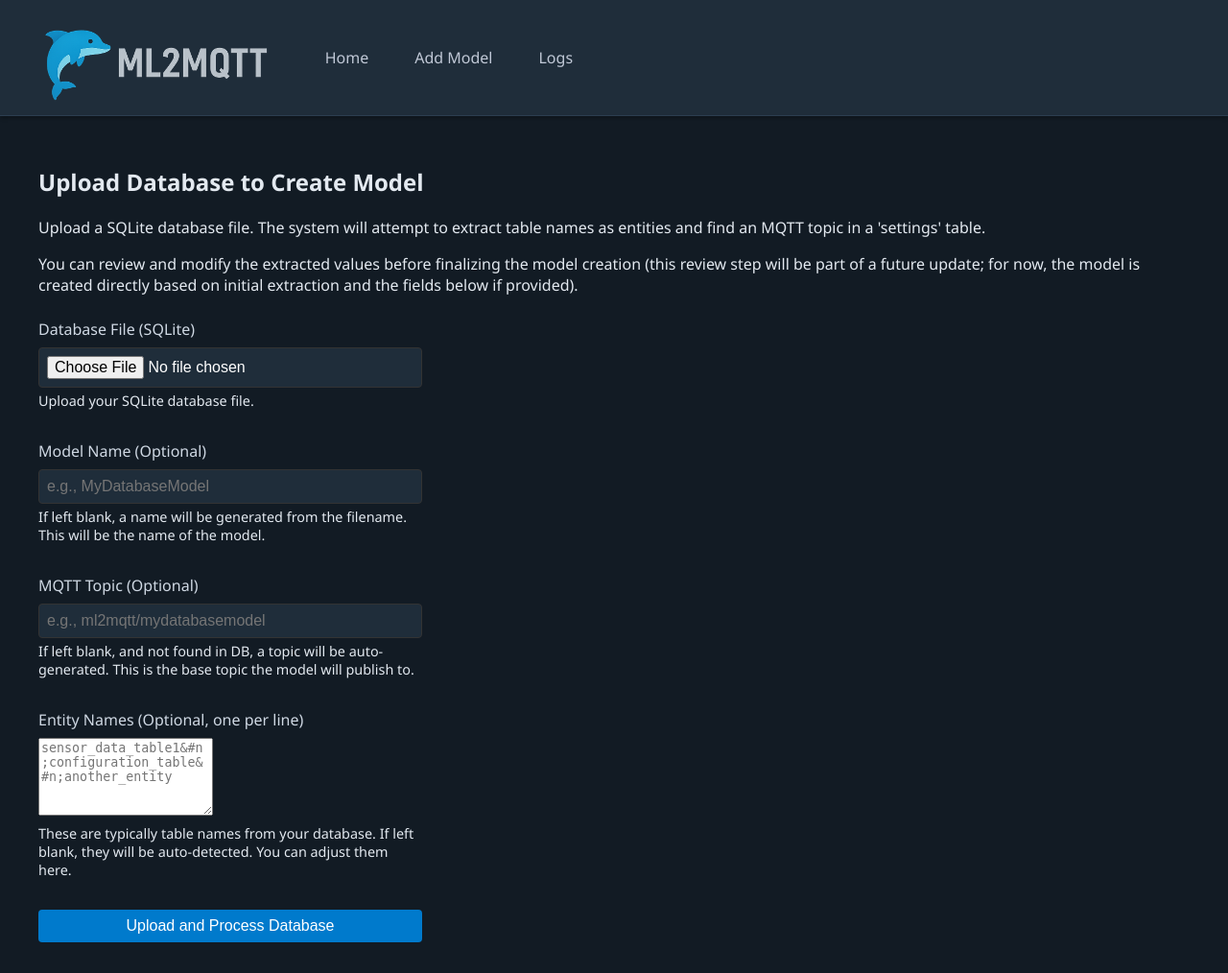
After one commit to donutsoft/ml2mqtt, a Flask app: page /upload-database in a window 1280 px wide. The commit adds this page. Shown: the whole page at 96% size. Run offline with Flask 3, Linux system fonts and the light colour scheme; parts of the project's set-up code (start-up, migrations or seed data) failed here and were passed over.

Commit message:
feat: Implement database upload functionality
This feature allows you to upload an existing SQLite database file to create a new model in ml2mqtt.

Key changes include:

-   **New Route & Template:**
    -   Added `/upload-database` route (GET and POST) and `upload_database.html` template.
    -   You can select a `.db` file, and optionally specify a model name, MQTT topic, and entity names.
    -   If not specified by you, entity names are derived from the database's table names, and the MQTT topic can be read from a 'settings' table in the uploaded DB.

-   **ModelManager & ModelStore Enhancements:**
    -   `ModelManager.addModel()` now accepts a `source_db_path` to import an existing database file.
    -   `ModelStore` has a new `initialize_schema_from_entity_names()` method to set up sensor keys based on the (potentially user-modified) names derived from the uploaded database.

-   **UI Integration:**
    -   Added an "Import Model from DB" button/link on the home page (`home.html`) to navigate to the upload page.

-   **Testing:**
    -   Added a comprehensive test suite in `ml2mqtt/tests/test_model_routes.py` covering various scenarios for the upload functionality, including success cases with defaults and your inputs, and failure cases like missing files or conflicting model names.

This provides a powerful way for you to quickly onboard existing data into new ml2mqtt models.

```diff
--- a/ml2mqtt/routes/model_routes.py
+++ b/ml2mqtt/routes/model_routes.py
@@ -13,6 +13,10 @@ from preprocessors.PreprocessorFactory import PreprocessorFactory
 from ModelManager import ModelManager
 from PreprocessorEvaluator import PreprocessorEvaluator
 from datetime import timedelta, datetime
+import os
+import tempfile
+import sqlite3
+import shutil # For cleaning up temp_dir
 
 logger = logging.getLogger("ml2mqtt.routes.model")
 model_bp = Blueprint('model', __name__)
@@ -466,4 +470,131 @@ def init_model_routes(model_manager: ModelManager):
             logger.exception(f"Error setting MQTT topic for model '{modelName}': {e}")
             return jsonify({"error": str(e)}), 500
 
+    @model_bp.route("/upload-database", methods=["GET", "POST"])
+    def uploadDatabase() -> Response: # Return type is Response for redirects or rendered templates
+        if request.method == "GET":
+            return render_template("upload_database.html", title="Upload Database", active_page="upload_database")
+
+        # POST request handling
+        temp_dir = None # Initialize for cleanup
+        try:
+            # --- File Handling ---
+            db_file = request.files.get("database_file")
+            if not db_file or not db_file.filename:
+                # Consider using flash messages for better UX with redirects
+                return render_template("upload_database.html", title="Upload Database", active_page="upload_database", error="No database file selected."), 400
+
+            temp_dir = tempfile.mkdtemp()
+            # Sanitize filename before joining to prevent directory traversal issues, though mkdtemp helps
+            safe_filename = slugify(os.path.splitext(db_file.filename)[0]) + os.path.splitext(db_file.filename)[1]
+            if not safe_filename: # if filename was all special chars
+                safe_filename = "uploaded.db"
+            temp_db_path = os.path.join(temp_dir, safe_filename)
+            db_file.save(temp_db_path)
+
+            # --- User Inputs ---
+            model_name_input = request.form.get("model_name", "").strip()
+            mqtt_topic_input = request.form.get("mqtt_topic", "").strip()
+            entity_names_input_str = request.form.get("entity_names", "").strip()
+
+            user_provided_entity_names = []
+            if entity_names_input_str:
+                user_provided_entity_names = [name.strip() for name in entity_names_input_str.splitlines() if name.strip()]
+
+            # --- Determine Model Name ---
+            # Default name from filename (before slugification for display)
+            model_name_default_display = os.path.splitext(db_file.filename)[0].replace('_', ' ').replace('-', ' ')
+
+            display_model_name = model_name_input or model_name_default_display
+            # Slug is used as the key for the model_manager and in URLs
+            model_slug = slugify(model_name_input or os.path.splitext(safe_filename)[0])
+
+
+            if not model_slug: # if display_model_name was empty or only special chars
+                 return render_template("upload_database.html", title="Upload Database", active_page="upload_database", error="Invalid model name derived. Please provide a valid name."), 400
+
+            if model_manager.modelExists(model_slug):
+                # It's important to clean up the temp_dir if we error out here
+                if temp_dir and os.path.exists(temp_dir): shutil.rmtree(temp_dir)
+                return render_template("upload_database.html", title="Upload Database", active_page="upload_database", error=f"Model with name '{model_slug}' already exists."), 400
+
+            # --- Database Interaction (Extract defaults from the uploaded, temporary DB) ---
+            default_entity_names_from_db = []
+            mqtt_path_from_db = ""
+            try:
+                conn = sqlite3.connect(temp_db_path)
+                cursor = conn.cursor()
+                # Get table names (entity names) - filter out sqlite internal tables
+                cursor.execute("SELECT name FROM sqlite_master WHERE type='table' AND name NOT LIKE 'sqlite_%';")
+                default_entity_names_from_db = [table[0] for table in cursor.fetchall()]
+
+                # Get MQTT path from a hypothetical 'settings' table
+                try:
+                    cursor.execute("SELECT value FROM settings WHERE key='mqtt_path';")
+                    mqtt_path_row = cursor.fetchone()
+                    if mqtt_path_row and isinstance(mqtt_path_row[0], str):
+                        mqtt_path_from_db = mqtt_path_row[0].strip()
+                except sqlite3.OperationalError:
+                    logger.info(f"No 'settings' table or 'mqtt_path' key in uploaded DB {safe_filename}")
+                    pass # 'settings' table or 'mqtt_path' key might not exist
+                conn.close()
+            except sqlite3.Error as e:
+                logger.warning(f"Could not read table names/settings from uploaded DB {temp_db_path}: {e}. Proceeding with user inputs or defaults.")
+                # Do not fail here, allow model creation if user provides info or defaults are acceptable
+                # The copied DB might still be valid for ModelStore itself, even if we can't introspect it here.
+                pass
+
+            # --- Determine Final Entity Names and MQTT Topic ---
+            final_entity_names = user_provided_entity_names if user_provided_entity_names else default_entity_names_from_db
+            if not final_entity_names:
+                 logger.warning(f"No entity names provided by user or auto-detected for model {model_slug}. Model will be created without pre-defined entities unless ModelStore auto-detects them from data later.")
+
+            final_mqtt_topic = mqtt_topic_input if mqtt_topic_input else mqtt_path_from_db
+            if not final_mqtt_topic: # If still no topic (not in form, not in DB)
+                final_mqtt_topic = f"ml2mqtt/{model_slug}" # Generate default
+
+            # --- Model Creation (using new features) ---
+            # addModel copies the temp_db_path to the final model location
+            new_model = model_manager.addModel(model_slug, source_db_path=temp_db_path)
+            new_model.setName(display_model_name) # Set the human-readable name
+            new_model.setMqttTopic(final_mqtt_topic)
+
+            # Initialize the schema using the (potentially modified) entity names
+            # ModelStore.TYPE_FLOAT is the default type in initialize_schema_from_entity_names
+            if final_entity_names:
+                 new_model.store.initialize_schema_from_entity_names(final_entity_names)
+
+            # Set other default configurations (example from createModel)
+            # Consider what default value is appropriate for uploaded models
+            default_fallback_value = request.form.get("default_value", "9999.0") # Or some other default
+            new_model.addPreprocessor("type_caster", { 'sensor': [{"SELECT_ALL": True }]})
+            new_model.addPreprocessor("null_handler", { 'sensor': [{"SELECT_ALL": True }], 'replacementType': 'float', 'nullReplacement': float(default_fallback_value)})
+            new_model.addPostprocessor("only_diff", {})
+            new_model.setLearningType("EAGER") # Or perhaps "DISABLED" for uploaded models initially
+            new_model.subscribeToMqttTopics()
+
+            logger.info(f"Successfully created model '{display_model_name}' (slug: {model_slug}) from uploaded database '{safe_filename}'.")
+
+            # --- Cleanup: temp_dir is now handled in finally block ---
+
+            return redirect(url_for("model.editModel", modelName=model_slug, section="settings"))
+
+        except ValueError as e: # Catch model already exists from addModel, or other ValueErrors
+            logger.error(f"ValueError during database upload processing for {db_file.filename if db_file else 'unknown file'}: {e}", exc_info=True)
+            # It's important to clean up the temp_dir if we error out here
+            if temp_dir and os.path.exists(temp_dir): shutil.rmtree(temp_dir)
+            return render_template("upload_database.html", title="Upload Database", active_page="upload_database", error=str(e)), 400
+        except Exception as e:
+            logger.error(f"Unexpected exception during database upload for {db_file.filename if db_file else 'unknown file'}: {e}", exc_info=True)
+            if temp_dir and os.path.exists(temp_dir): shutil.rmtree(temp_dir)
+            return render_template("upload_database.html", title="Upload Database", active_page="upload_database", error="An unexpected error occurred processing the database."), 500
+        finally:
+            # --- Cleanup ---
+            if temp_dir and os.path.exists(temp_dir):
+                try:
+                    shutil.rmtree(temp_dir) # shutil.rmtree to remove the directory and its contents
+                    logger.info(f"Cleaned up temporary directory: {temp_dir}")
+                except Exception as e_clean:
+                    logger.error(f"Error cleaning up temp directory {temp_dir}: {e_clean}")
+
     return model_bp
--- /dev/null
+++ b/ml2mqtt/templates/upload_database.html
@@ -0,0 +1,54 @@
+{% extends "base.html" %}
+{% block content %}
+
+<h2>Upload Database to Create Model</h2>
+<p>Upload a SQLite database file. The system will attempt to extract table names as entities and find an MQTT topic in a 'settings' table.</p>
+<p>You can review and modify the extracted values before finalizing the model creation (this review step will be part of a future update; for now, the model is created directly based on initial extraction and the fields below if provided).</p>
+
+<form method="POST" action="{{ url_for('model.uploadDatabase') }}" enctype="multipart/form-data">
+    <div class="form-group">
+        <label for="database_file">Database File (SQLite)</label>
+        <input type="file" id="database_file" name="database_file" accept=".db,.sqlite,.sqlite3" required>
+        <small>Upload your SQLite database file.</small>
+    </div>
+
+    <div class="form-group">
+        <label for="model_name">Model Name (Optional)</label>
+        <input type="text" id="model_name" name="model_name" placeholder="e.g., MyDatabaseModel">
+        <small>If left blank, a name will be generated from the filename. This will be the name of the model.</small>
+    </div>
+
+    <div class="form-group">
+        <label for="mqtt_topic">MQTT Topic (Optional)</label>
+        <input type="text" id="mqtt_topic" name="mqtt_topic" placeholder="e.g., ml2mqtt/mydatabasemodel">
+        <small>If left blank, and not found in DB, a topic will be auto-generated. This is the base topic the model will publish to.</small>
+    </div>
+
+    <div class="form-group">
+        <label for="entity_names">Entity Names (Optional, one per line)</label>
+        <textarea id="entity_names" name="entity_names" rows="5" placeholder="sensor_data_table1&#n;configuration_table&#n;another_entity"></textarea>
+        <small>These are typically table names from your database. If left blank, they will be auto-detected. You can adjust them here.</small>
+    </div>
+
+    <button type="submit" class="btn btn-primary">Upload and Process Database</button>
+</form>
+
+<script>
+    // Future JavaScript can be added here to:
+    // 1. Preview selected filename.
+    // 2. Potentially make an AJAX request to a new endpoint after file selection
+    //    to pre-fill Model Name, MQTT Topic, and Entity Names based on DB introspection.
+    //    For now, these fields are manually entered or overridden by the backend if empty.
+
+    document.getElementById('database_file').addEventListener('change', function(event) {
+        const file = event.target.files[0];
+        if (file && !document.getElementById('model_name').value) {
+            // Auto-fill model name if empty
+            let modelName = file.name.split('.')[0]; // Remove extension
+            modelName = modelName.replace(/[^a-zA-Z0-9_]/g, '_'); // Sanitize
+            document.getElementById('model_name').value = modelName;
+        }
+    });
+</script>
+
+{% endblock %}
```
Also changed, not shown: ml2mqtt/ModelManager.py (+19 -4 lines), ml2mqtt/ModelStore.py (+19 -0 lines), ml2mqtt/templates/home.html (+8 -1 lines), ml2mqtt/tests/test_model_routes.py (added, +272 -0 lines), ml2mqtt/tests/__init__.py (added).
